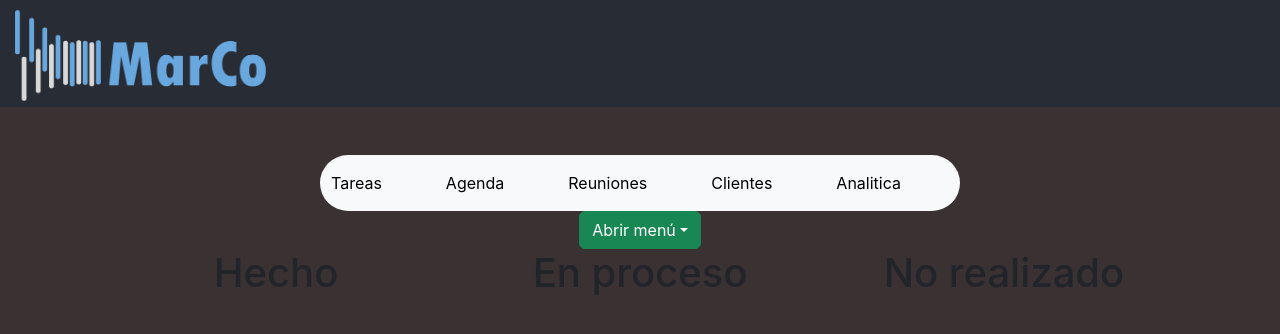
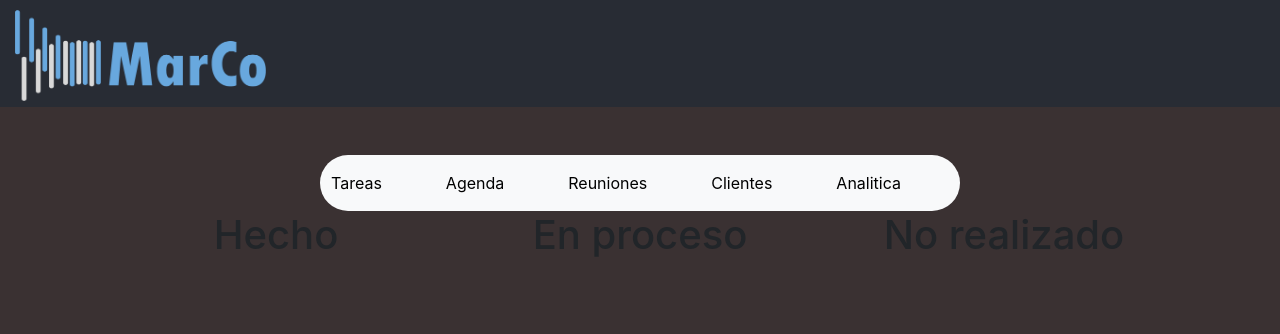
Before and after one commit to arielcn/MarcoCRM-Front, a React (Create React App) app: page /home in a window 1280 px wide. Shown: the top 334 px of the page. Built offline with nearby package versions, Linux system fonts and the light colour scheme.

Commit message:
borre el dropdown

```diff
--- a/src/Pages/Home.js
+++ b/src/Pages/Home.js
@@ -113,18 +113,6 @@ const Home = () => {
         <>
             <NavbarHome></NavbarHome>
             <div className='container text-center'>
-            <Dropdown>
-                <Dropdown.Toggle variant="success" id="dropdown-basic">
-                    Abrir menú
-                </Dropdown.Toggle>
-
-                <Dropdown.Menu>
-                    <Dropdown.Item onClick={() => navigate("/agenda")}>Agenda</Dropdown.Item>
-                    <Dropdown.Item onClick={() => navigate("/listado-cliente")}>Lista clientes</Dropdown.Item>
-                    <Dropdown.Item onClick={() => navigate("/tarea")}>Nueva tarea</Dropdown.Item>
-                    <Dropdown.Item onClick={() => navigate("/reuniones")}>Reuniones</Dropdown.Item>
-                </Dropdown.Menu>
-            </Dropdown>
             <DndProvider backend={HTML5Backend}>
                 <Container style={{ display: "flex", flexDirection: "row" }}>
                     <ListaTareas Categoria={"Hecho"} tareasAMostrar={tareasVerdes} tareas={tareasVerdes} setTareas={setTareasVerdes} setTareasVerdes={setTareasVerdes} ></ListaTareas>
```
